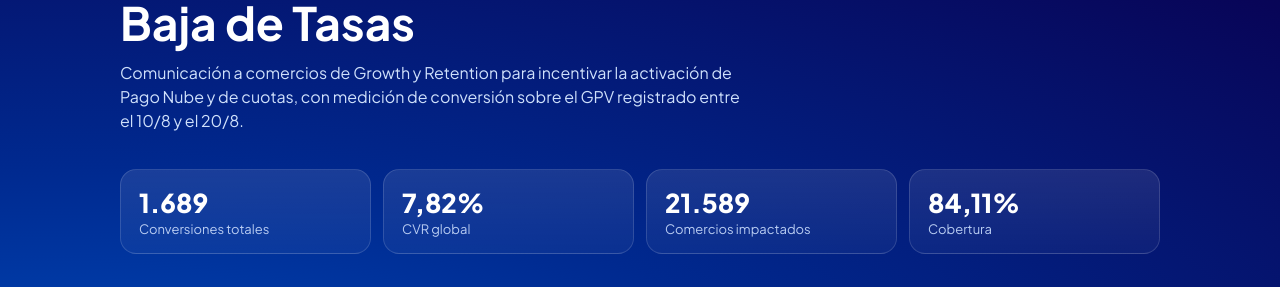
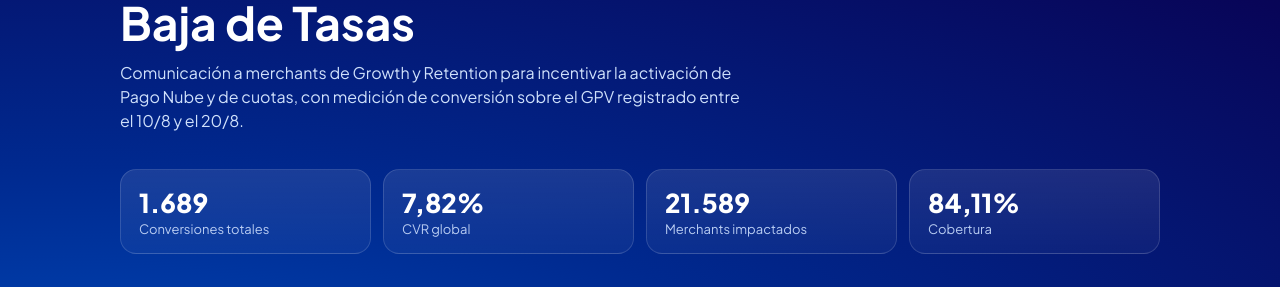
Before and after one commit to alanlelli-tn/pago-nube-baja-tasas-resultados, a Next.js app: page / in a window 1280 px wide. Shown: the part 163-450 px from the top of the page. Built offline with nearby package versions, Linux system fonts and the light colour scheme.

Commit message:
Enhance engagement items with segment descriptions
Added segment descriptions to engagement items and updated text for merchants.

```diff
--- a/app/page.js
+++ b/app/page.js
@@ -13,6 +13,7 @@ import {
   AB_TEST,
   COMMS,
   SEGMENTS,
+  SEGMENT_DESCRIPTIONS,
   weightedEngagement,
   fmtInt,
   fmtPct,
@@ -40,6 +41,7 @@ export default function Home() {
     name: `Segmento ${e.key}`,
     rate: e.rate,
     isBest: e.key === topSegment,
+    desc: SEGMENT_DESCRIPTIONS[e.key],
     sub: `${fmtInt(e.clicks)} clics (email + inapp) sobre ${fmtInt(
       e.exposure
     )} aperturas + views`,
@@ -53,7 +55,7 @@ export default function Home() {
           <span className="hero-eyebrow">Pago Nube · Argentina</span>
           <h1>Resultados de la campaña de Baja de Tasas</h1>
           <p className="subtitle">
-            Comunicación a comercios de Growth y Retention para incentivar la
+            Comunicación a merchants de Growth y Retention para incentivar la
             activación de Pago Nube y de cuotas, con medición de conversión
             sobre el GPV registrado entre el 10/8 y el 20/8.
           </p>
@@ -69,7 +71,7 @@ export default function Home() {
             </div>
             <div className="hero-highlight">
               <div className="value">{fmtInt(GENERAL.impacted)}</div>
-              <div className="label">Comercios impactados</div>
+              <div className="label">Merchants impactados</div>
             </div>
             <div className="hero-highlight">
               <div className="value">{fmtPct(GENERAL.coverage)}</div>
```
